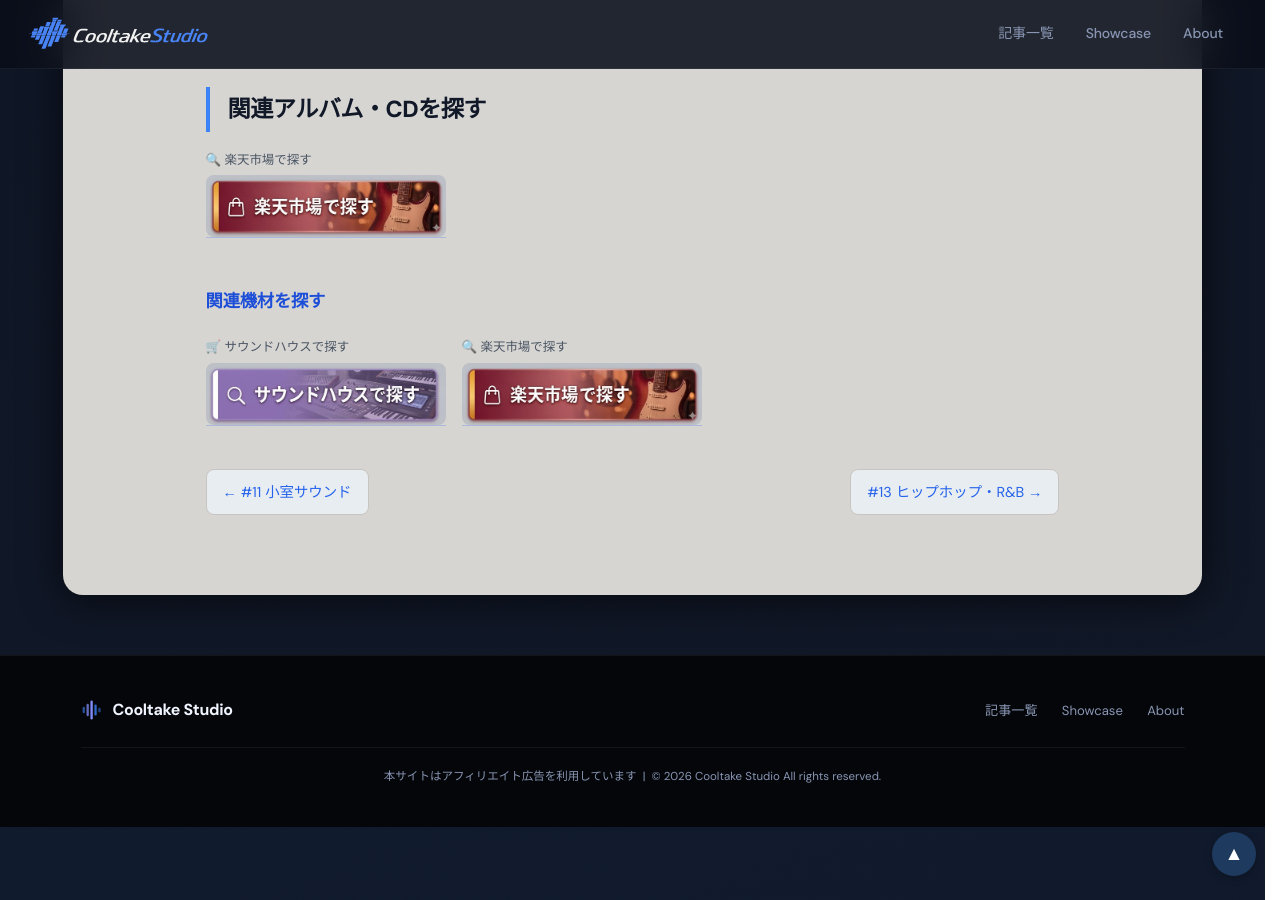
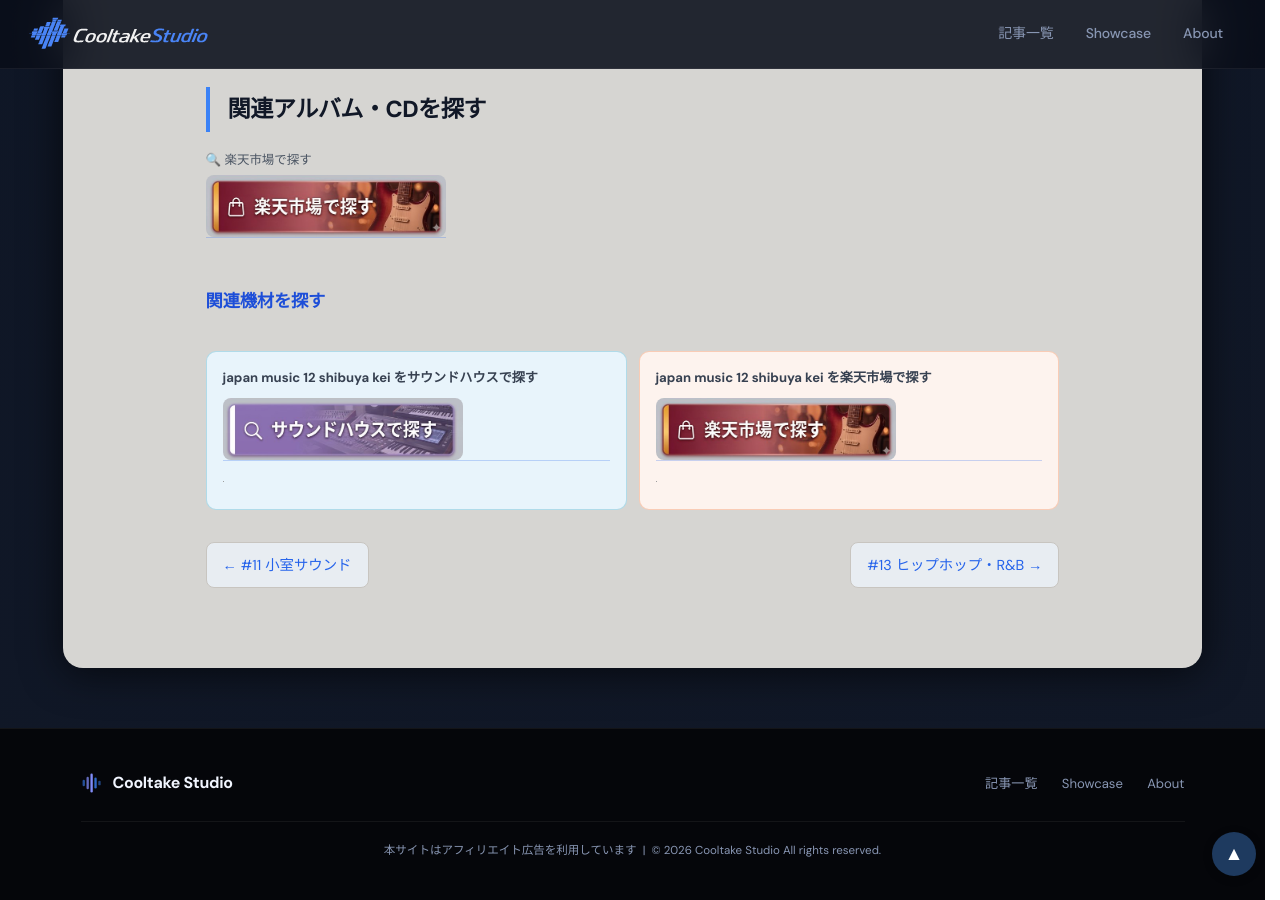
Before and after one commit to cooltake/cooltake-staging, a Jekyll site: the page built from _posts/2026-05-30-japan-music-12-shibuya-kei.md, in a window 1280 px wide and 900 px high, scrolled down 4207 px. Built offline with Jekyll 4.4.1, drawn with Linux system fonts in a browser that asks for light colours; some web fonts are replaced; grey boxes are pictures that could not be loaded.

Commit message:
style: unify shop buttons to new design

```diff
--- a/_posts/2026-05-30-japan-music-12-shibuya-kei.md
+++ b/_posts/2026-05-30-japan-music-12-shibuya-kei.md
@@ -124,11 +124,17 @@
 
 ### 関連機材を探す
 
-<div style="display:flex;flex-wrap:wrap;gap:1rem;margin:1rem 0;">
-<div><span style="display:block;font-size:.78rem;color:#4b5563;margin-bottom:4px;">🛒 サウンドハウスで探す</span>
-<a href="https://h.accesstrade.net/sp/cc?rk=01001xqc00os63&url=https%3A%2F%2Fwww.soundhouse.co.jp%2Fsearch%2Findex%3Fs_category_cd%3D130" rel="nofollow" referrerpolicy="no-referrer-when-downgrade" style="display:inline-block;text-decoration:none;"><img src="/assets/images/btn-soundhouse.jpg" alt="サウンドハウスで探す" width="240" style="height:auto;border-radius:8px;display:block;"></a></div>
-<div><span style="display:block;font-size:.78rem;color:#4b5563;margin-bottom:4px;">🔍 楽天市場で探す</span>
-<a href="https://hb.afl.rakuten.co.jp/ichiba/0b15ddc7.28c5c9ed.0b15ddc8.5d23dd4d/?pc=https%3A%2F%2Fsearch.rakuten.co.jp%2Fsearch%2Fmall%2F%E3%82%A8%E3%83%95%E3%82%A7%E3%82%AF%E3%82%BF%E3%83%BC%20%E3%82%AE%E3%82%BF%E3%83%BC%20%E3%82%A2%E3%83%8A%E3%83%AD%E3%82%B0%2F" rel="nofollow" referrerpolicy="no-referrer-when-downgrade" style="display:inline-block;text-decoration:none;"><img src="/assets/images/btn-rakuten.jpg" alt="楽天市場で探す" width="240" style="height:auto;border-radius:8px;display:block;"></a></div>
+<div style="display:flex;gap:.75rem;margin:2rem 0;">
+<div style="flex:1;padding:.8rem 1rem 1rem;background:#e8f4fb;border-radius:10px;border:1px solid rgba(8,145,178,.25);">
+<p style="margin:0 0 .5rem;color:#374151;font-size:.82rem;font-weight:bold;">japan music 12 shibuya kei をサウンドハウスで探す</p>
+<a href="https://h.accesstrade.net/sp/cc?rk=01001xqc00os63&url=https%3A%2F%2Fwww.soundhouse.co.jp%2Fsearch%2Findex%3Fs_category_cd%3D130" rel="nofollow" referrerpolicy="no-referrer-when-downgrade" style="display:block;text-decoration:none;"><img src="/assets/images/btn-soundhouse.jpg" alt="サウンドハウスで探す" width="240" style="height:auto;border-radius:8px;display:block;"></a>
+<img src="https://h.accesstrade.net/sp/rr?rk=01001xqc00os63" width="1" height="1" border="0" alt="" loading="lazy">
+</div>
+<div style="flex:1;padding:.8rem 1rem 1rem;background:#fdf3ee;border-radius:10px;border:1px solid rgba(234,88,12,.25);">
+<p style="margin:0 0 .5rem;color:#374151;font-size:.82rem;font-weight:bold;">japan music 12 shibuya kei を楽天市場で探す</p>
+<a href="https://hb.afl.rakuten.co.jp/ichiba/0b15ddc7.28c5c9ed.0b15ddc8.5d23dd4d/?pc=https%3A%2F%2Fsearch.rakuten.co.jp%2Fsearch%2Fmall%2F%E3%82%A8%E3%83%95%E3%82%A7%E3%82%AF%E3%82%BF%E3%83%BC%20%E3%82%AE%E3%82%BF%E3%83%BC%20%E3%82%A2%E3%83%8A%E3%83%AD%E3%82%B0%2F" rel="nofollow" referrerpolicy="no-referrer-when-downgrade" style="display:block;text-decoration:none;"><img src="/assets/images/btn-rakuten.jpg" alt="楽天市場で探す" width="240" style="height:auto;border-radius:8px;display:block;"></a>
+<img src="//i.moshimo.com/af/i/impression?a_id=5565352&amp;p_id=54&amp;pc_id=54&amp;pl_id=616" width="1" height="1" style="border:none;" alt="" loading="lazy">
+</div>
 </div>
 
 <div style="display:flex;justify-content:space-between;flex-wrap:wrap;gap:.8rem;margin:2rem 0;">
```
